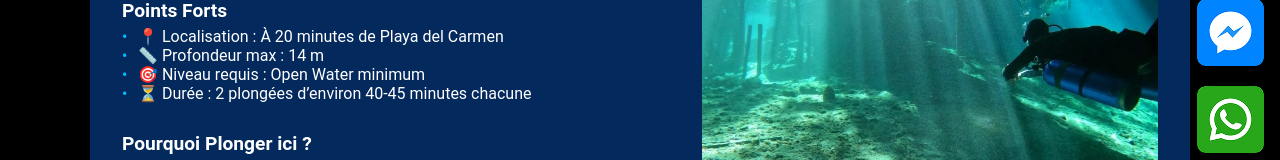
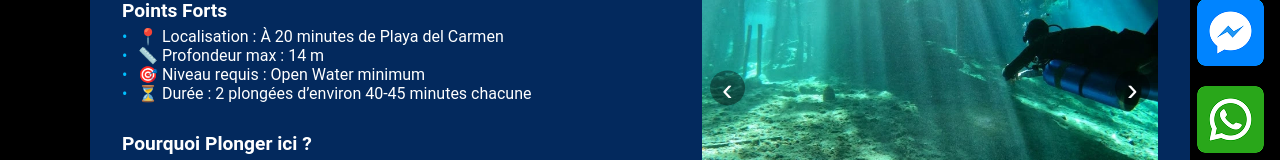
Before and after one commit to S1mon-G/john-diving, a React (Vite) app: page / in a window 1280 px wide. Both pictures are taken after a click on the element "EXPLORATION DES CENOTES". Shown: the part 2404-2564 px from the top of the page. Built offline with nearby package versions, Linux system fonts and the light colour scheme; a web font is replaced by a local one.

Commit message:
modified cenote modale to add carousel

```diff
--- a/public/data/cenotes.json
+++ b/public/data/cenotes.json
@@ -16,7 +16,9 @@
       "diving.chacmool.highlight4"
     ],
     "final_word": "diving.chacmool.final_word",
-    "image": "img/chacmool.jpg"
+    "image1": "img/jd-cenote-test.webp",
+    "image2": "img/jd-cenote-test.webp",
+    "image3": "img/jd-cenote-test.webp"
   },
   {
     "id": 2,
@@ -35,7 +37,9 @@
       "diving.dosojos.highlight4"
     ],
     "final_word": "diving.dosojos.final_word",
-    "image": "img/dosojos.jpg"
+    "image1": "img/jd-cenote-test.webp",
+    "image2": "img/jd-cenote-test.webp",
+    "image3": "img/jd-cenote-test.webp"
   },
   {
     "id": 3,
@@ -54,7 +58,9 @@
       "diving.eden.highlight4"
     ],
     "final_word": "diving.eden.final_word",
-    "image": "img/eden.jpg"
+    "image1": "img/jd-cenote-test.webp",
+    "image2": "img/jd-cenote-test.webp",
+    "image3": "img/jd-cenote-test.webp"
   },
   {
     "id": 4,
@@ -73,7 +79,9 @@
       "diving.elpit.highlight4"
     ],
     "final_word": "diving.elpit.final_word",
-    "image": "img/elpit.jpg"
+    "image1": "img/jd-cenote-test.webp",
+    "image2": "img/jd-cenote-test.webp",
+    "image3": "img/jd-cenote-test.webp"
   },
   {
     "id": 5,
@@ -92,7 +100,9 @@
       "diving.angelita.highlight4"
     ],
     "final_word": "diving.angelita.final_word",
-    "image": "img/angelita.jpg"
+    "image1": "img/jd-cenote-test.webp",
+    "image2": "img/jd-cenote-test.webp",
+    "image3": "img/jd-cenote-test.webp"
   },
   {
     "id": 6,
@@ -111,7 +121,9 @@
       "diving.dreamgate.highlight4"
     ],
     "final_word": "diving.dreamgate.final_word",
-    "image": "img/dreamgate.jpg"
+    "image1": "img/jd-cenote-test.webp",
+    "image2": "img/jd-cenote-test.webp",
+    "image3": "img/jd-cenote-test.webp"
   },
   {
     "id": 7,
@@ -130,7 +142,9 @@
       "diving.taakbiha.highlight4"
     ],
     "final_word": "diving.taakbiha.final_word",
-    "image": "img/taakbiha.jpg"
+    "image1": "img/jd-cenote-test.webp",
+    "image2": "img/jd-cenote-test.webp",
+    "image3": "img/jd-cenote-test.webp"
   },
   {
     "id": 8,
@@ -149,7 +163,9 @@
       "diving.nicteha.highlight4"
     ],
     "final_word": "diving.nicteha.final_word",
-    "image": "img/nicteha.jpg"
+    "image1": "img/jd-cenote-test.webp",
+    "image2": "img/jd-cenote-test.webp",
+    "image3": "img/jd-cenote-test.webp"
   },
   {
     "id": 9,
@@ -168,7 +184,9 @@
       "diving.carwash.highlight4"
     ],
     "final_word": "diving.carwash.final_word",
-    "image": "img/carwash.jpg"
+    "image1": "img/jd-cenote-test.webp",
+    "image2": "img/jd-cenote-test.webp",
+    "image3": "img/jd-cenote-test.webp"
   },
   {
     "id": 10,
@@ -187,7 +205,9 @@
       "diving.casacenote.highlight4"
     ],
     "final_word": "diving.casacenote.final_word",
-    "image": "img/casacenote.jpg"
+    "image1": "img/jd-cenote-test.webp",
+    "image2": "img/jd-cenote-test.webp",
+    "image3": "img/jd-cenote-test.webp"
   },
   {
     "id": 11,
@@ -206,7 +226,9 @@
       "diving.zapote.highlight4"
     ],
     "final_word": "diving.zapote.final_word",
-    "image": "img/zapote.jpg"
+    "image1": "img/jd-cenote-test.webp",
+    "image2": "img/jd-cenote-test.webp",
+    "image3": "img/jd-cenote-test.webp"
   },
   {
     "id": 12,
@@ -225,7 +247,9 @@
       "diving.maravilla.highlight4"
     ],
     "final_word": "diving.maravilla.final_word",
-    "image": "img/maravilla.jpg"
+    "image1": "img/jd-cenote-test.webp",
+    "image2": "img/jd-cenote-test.webp",
+    "image3": "img/jd-cenote-test.webp"
   },
   {
     "id": 13,
@@ -244,7 +268,9 @@
       "diving.yaakun.highlight4"
     ],
     "final_word": "diving.yaakun.final_word",
-    "image": "img/yaakun.jpg"
+    "image1": "img/jd-cenote-test.webp",
+    "image2": "img/jd-cenote-test.webp",
+    "image3": "img/jd-cenote-test.webp"
   },
   {
     "id": 14,
@@ -263,6 +289,8 @@
       "diving.nohoch.highlight4"
     ],
     "final_word": "diving.nohoch.final_word",
-    "image": "img/nohoch.jpg"
+    "image1": "img/jd-cenote-test.webp",
+    "image2": "img/jd-cenote-test.webp",
+    "image3": "img/jd-cenote-test.webp"
   }
 ]
--- a/src/components/modales/cenoteModale.css
+++ b/src/components/modales/cenoteModale.css
@@ -29,7 +29,6 @@
     box-shadow: 0 0 20px -5px white;
     transition: .25s ease-in-out;
 }
-
 
 .cenote-card {
     display: flex;
@@ -94,7 +93,57 @@
     align-items: center;
 }
 
-.cenote-right img {
+/* --- Carousel --- */
+
+.carousel {
+    position: relative;
+    width: 100%;
+    height: 100%;
+    display: flex;
+    justify-content: center;
+    align-items: center;
+    overflow: hidden;
+    border-radius: 8px;
+}
+
+.carousel-image {
+    width: 100%;
+    height: 100%;
+    object-fit: cover;
+    border-radius: 8px;
+    transition: opacity 0.5s ease-in-out;
+}
+
+.carousel-controls {
+    position: absolute;
+    top: 50%;
+    width: 100%;
+    display: flex;
+    justify-content: space-between;
+    transform: translateY(-50%);
+    padding: 0 0.5rem;
+    box-sizing: border-box;
+}
+
+.carousel-controls button {
+    background: rgba(0, 0, 0, 0.4);
+    border: none;
+    color: white;
+    font-size: 2rem;
+    width: 2.2rem;
+    height: 2.2rem;
+    border-radius: 50%;
+    cursor: pointer;
+    transition: background 0.2s ease;
+}
+
+.carousel-controls button:hover {
+    background: rgba(0, 0, 0, 0.6);
+}
+
+/* Keep image layout consistent with previous design */
+.cenote-right img,
+.carousel-image {
     width: 100%;
     height: 100%;
     object-fit: cover;
--- a/src/components/modales/cenoteModale.tsx
+++ b/src/components/modales/cenoteModale.tsx
@@ -10,7 +10,9 @@ interface Cenote {
     highlights: string[];
     selling_points: string[];
     final_word: string;
-    image?: string;
+    image1?: string;
+    image2?: string;
+    image3?: string;
 }
 
 interface Props {
@@ -42,19 +44,34 @@ export default function CenoteModale({ isOpen, onClose }: Props) {
                 </button>
 
                 {cenoteInfos.map((cenote) => (
-                    <div key={cenote.id} className="cenote-infos">
+                    <CenoteContent key={cenote.id} cenote={cenote} t={t} />
+                ))}
+            </article>
+        </section>
+    );
+}
+
+function CenoteContent({ cenote, t }: { cenote: Cenote; t: (key: string) => string }) {
+    const images = [cenote.image1, cenote.image2, cenote.image3].filter(Boolean);
+    const [index, setIndex] = useState(0);
+
+    const next = () => setIndex((i) => (i + 1) % images.length);
+    const prev = () => setIndex((i) => (i - 1 + images.length) % images.length);
+
+    return (
+        <div className="cenote-infos">
             <div className="cenote-left">
                 <h2>{t(cenote.title)}</h2>
                 <p>{t(cenote.description)}</p>
 
-                            <h3>{t('diving.title.highlight')}</h3>
+                <h3>{t("diving.title.highlight")}</h3>
                 <ul>
                     {cenote.highlights.map((item, i) => (
                         <li key={i}>{t(item)}</li>
                     ))}
                 </ul>
 
-                            <h3>{t('diving.title.dive')}</h3>
+                <h3>{t("diving.title.dive")}</h3>
                 <ul>
                     {cenote.selling_points.map((point, i) => (
                         <li key={i}>{t(point)}</li>
@@ -69,14 +86,28 @@ export default function CenoteModale({ isOpen, onClose }: Props) {
             </div>
 
             <div className="cenote-right">
+                <div className="carousel">
+                    {images.length > 0 && (
+                        <>
                             <img
-                                src="img/jd-cenote-test.webp"
-                                alt={cenote.title}
+                                src={images[index]}
+                                alt={`${cenote.title} image ${index + 1}`}
+                                className="carousel-image"
                             />
+                            {images.length > 1 && (
+                                <div className="carousel-controls">
+                                    <button onClick={prev} aria-label="Previous image">
+                                        ‹
+                                    </button>
+                                    <button onClick={next} aria-label="Next image">
+                                        ›
+                                    </button>
+                                </div>
+                            )}
+                        </>
+                    )}
                 </div>
             </div>
-                ))}
-            </article>
-        </section>
+        </div>
     );
 }
```
Lines whose indentation alone changed are shown as unchanged.
